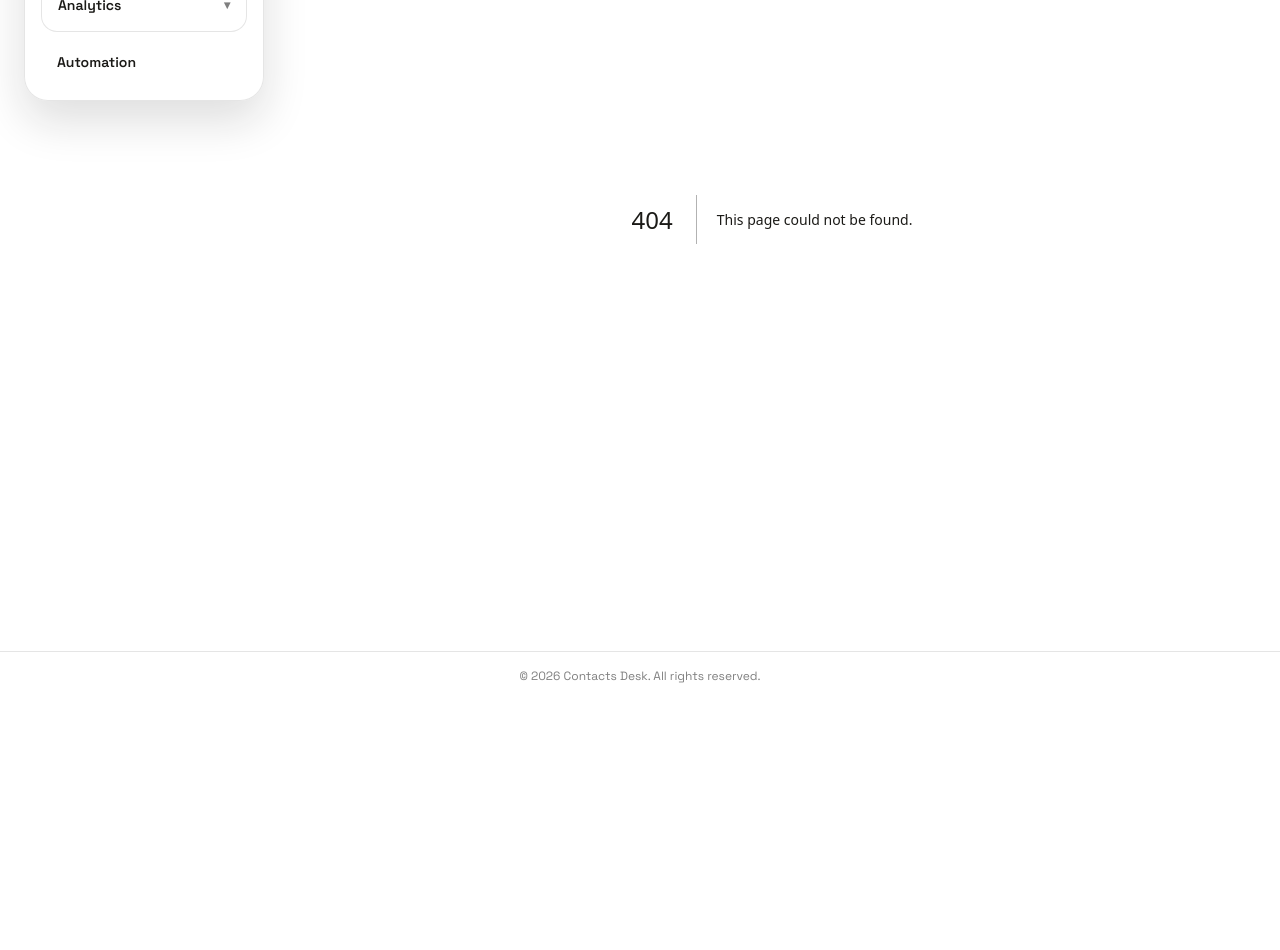
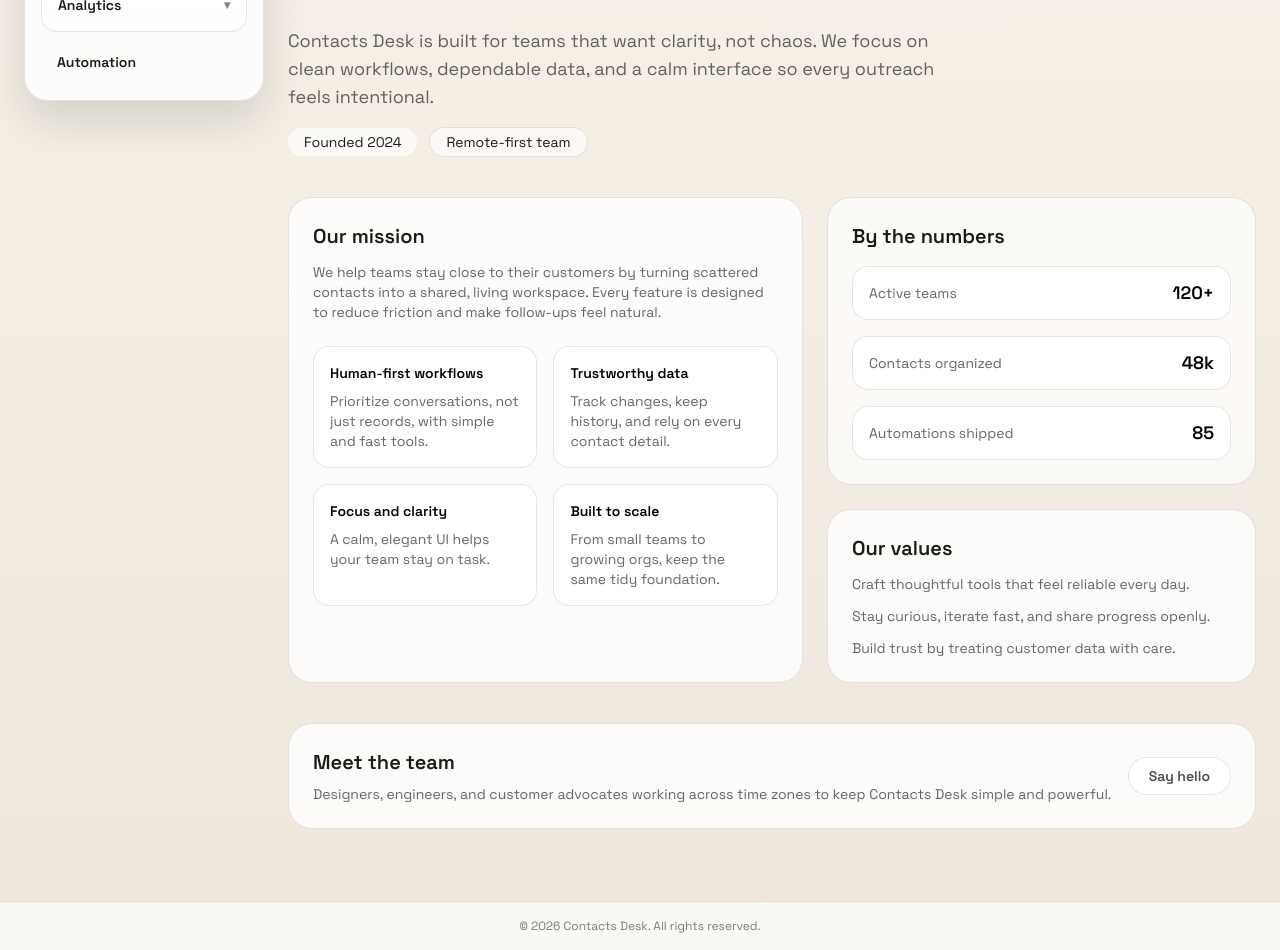
Before and after one commit to momin-riyadh/fs, a Next.js app in the folder next-web/: page /about-us in a window 1280 px wide. Before the commit this address had no page. Shown: the part 300-1250 px from the top of the page. Before the commit the page ends 1000 px from the top, so only its background shows below. Built offline with nearby package versions, Linux system fonts and the light colour scheme.

Commit message:
fix and deploy

```diff
--- a/next-web/src/components/common-layout.tsx
+++ b/next-web/src/app/_components/common-layout.tsx
@@ -17,7 +17,7 @@ const navItems: NavItem[] = [
         children: [
             {label: "All contacts", href: "/"},
             {label: "Segments", href: "/segments"},
-            {label: "Import", href: "/import"},
+            {label: "About Us", href: "/about-us"},
         ],
     },
     {
--- /dev/null
+++ b/next-web/src/app/about-us/page.tsx
@@ -0,0 +1,138 @@
+import type { Metadata } from "next";
+
+export const metadata: Metadata = {
+  title: "About Us | Contacts Desk",
+  description:
+    "Learn how Contacts Desk helps teams keep customer relationships organized.",
+};
+
+export default function AboutUsPage() {
+  return (
+    <div className="relative min-h-full overflow-hidden py-10">
+      <header className="mx-auto mb-10 flex max-w-6xl flex-col gap-4">
+        <span className="font-mono text-xs uppercase tracking-[0.35em] text-[rgba(27,26,23,0.6)]">
+          About Contacts Desk
+        </span>
+        <h1 className="text-3xl font-semibold leading-tight text-foreground md:text-5xl">
+          We keep your relationships organized and human.
+        </h1>
+        <p className="max-w-2xl text-base text-black/60 md:text-lg">
+          Contacts Desk is built for teams that want clarity, not chaos. We focus on
+          clean workflows, dependable data, and a calm interface so every outreach
+          feels intentional.
+        </p>
+        <div className="flex flex-wrap items-center gap-3 text-sm">
+          <span className="rounded-full bg-white/70 px-4 py-1">
+            Founded 2024
+          </span>
+          <span className="rounded-full border border-black/10 bg-white/60 px-4 py-1">
+            Remote-first team
+          </span>
+        </div>
+      </header>
+
+      <section className="mx-auto grid max-w-6xl gap-6 lg:grid-cols-[1.2fr_1fr]">
+        <div className="rounded-3xl border border-black/10 bg-white/80 p-6">
+          <h2 className="text-xl font-semibold">Our mission</h2>
+          <p className="mt-3 text-sm text-black/60">
+            We help teams stay close to their customers by turning scattered
+            contacts into a shared, living workspace. Every feature is designed
+            to reduce friction and make follow-ups feel natural.
+          </p>
+          <div className="mt-6 grid gap-4 sm:grid-cols-2">
+            {[
+              {
+                title: "Human-first workflows",
+                description:
+                  "Prioritize conversations, not just records, with simple and fast tools.",
+              },
+              {
+                title: "Trustworthy data",
+                description:
+                  "Track changes, keep history, and rely on every contact detail.",
+              },
+              {
+                title: "Focus and clarity",
+                description:
+                  "A calm, elegant UI helps your team stay on task.",
+              },
+              {
+                title: "Built to scale",
+                description:
+                  "From small teams to growing orgs, keep the same tidy foundation.",
+              },
+            ].map((item) => (
+              <div
+                key={item.title}
+                className="rounded-2xl border border-black/10 bg-white px-4 py-4"
+              >
+                <h3 className="text-sm font-semibold text-black">
+                  {item.title}
+                </h3>
+                <p className="mt-2 text-sm text-black/60">
+                  {item.description}
+                </p>
+              </div>
+            ))}
+          </div>
+        </div>
+
+        <div className="space-y-6">
+          <div className="rounded-3xl border border-black/10 bg-white/70 p-6">
+            <h2 className="text-xl font-semibold">By the numbers</h2>
+            <div className="mt-4 grid gap-4">
+              {[
+                { label: "Active teams", value: "120+" },
+                { label: "Contacts organized", value: "48k" },
+                { label: "Automations shipped", value: "85" },
+              ].map((stat) => (
+                <div
+                  key={stat.label}
+                  className="flex items-center justify-between rounded-2xl border border-black/10 bg-white px-4 py-3"
+                >
+                  <span className="text-sm text-black/60">{stat.label}</span>
+                  <span className="text-lg font-semibold text-black">
+                    {stat.value}
+                  </span>
+                </div>
+              ))}
+            </div>
+          </div>
+
+          <div className="rounded-3xl border border-black/10 bg-white/80 p-6">
+            <h2 className="text-xl font-semibold">Our values</h2>
+            <ul className="mt-3 space-y-3 text-sm text-black/60">
+              <li>
+                Craft thoughtful tools that feel reliable every day.
+              </li>
+              <li>
+                Stay curious, iterate fast, and share progress openly.
+              </li>
+              <li>
+                Build trust by treating customer data with care.
+              </li>
+            </ul>
+          </div>
+        </div>
+      </section>
+
+      <section className="mx-auto mt-10 max-w-6xl rounded-3xl border border-black/10 bg-white/80 p-6">
+        <div className="flex flex-col gap-4 md:flex-row md:items-center md:justify-between">
+          <div>
+            <h2 className="text-xl font-semibold">Meet the team</h2>
+            <p className="mt-2 text-sm text-black/60">
+              Designers, engineers, and customer advocates working across
+              time zones to keep Contacts Desk simple and powerful.
+            </p>
+          </div>
+          <button
+            type="button"
+            className="rounded-full border border-black/10 bg-white px-5 py-2 text-sm font-semibold text-black/70 transition hover:border-black/30"
+          >
+            Say hello
+          </button>
+        </div>
+      </section>
+    </div>
+  );
+}
--- a/next-web/src/app/layout.tsx
+++ b/next-web/src/app/layout.tsx
@@ -1,8 +1,8 @@
 import type { Metadata } from "next";
 import { Space_Grotesk, Space_Mono } from "next/font/google";
 import "./globals.css";
-import { ToastProvider } from "@/components/toast";
-import { CommonLayout } from "@/components/common-layout";
+import { ToastProvider } from "@/app/_components/toast";
+import { CommonLayout } from "@/app/_components/common-layout";
 
 // Configure the primary and mono fonts for the app.
 const spaceGrotesk = Space_Grotesk({
--- a/next-web/src/app/page.tsx
+++ b/next-web/src/app/page.tsx
@@ -1,8 +1,8 @@
 "use client";
 
 import {useEffect, useMemo, useState, type FormEvent} from "react";
-import {ConfirmDialog} from "@/components/confirm-dialog";
-import {useToast} from "@/components/toast";
+import {ConfirmDialog} from "@/app/_components/confirm-dialog";
+import {useToast} from "@/app/_components/toast";
 
 type Contact = {
     id: number;
```
Also changed, not shown: next-web/src/app/_components/confirm-dialog.tsx (renamed from next-web/src/components/confirm-dialog.tsx), next-web/src/app/_components/toast.tsx (renamed from next-web/src/components/toast.tsx), next-web/src/app/_lib/definitions.ts (renamed from next-web/src/app/lib/definitions.ts), next-web/src/app/_lib/placeholder-data.js (renamed from next-web/src/app/lib/placeholder-data.js), 1 other file (tests, documents, lock files or other folders).
